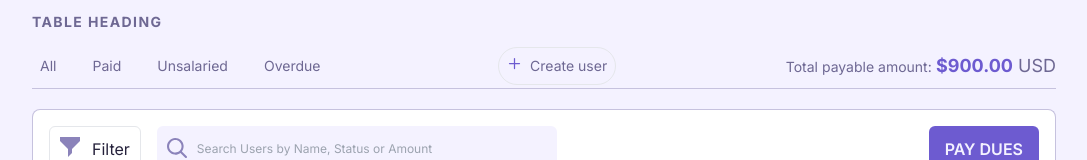
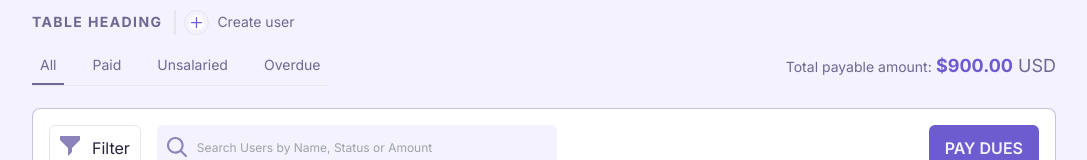
Before and after one commit to ysnitko/dashboard, a Next.js app: page / in a window 1280 px wide. Shown: the top 160 px of the page, without its empty margins (96-1183 px from the left). Built offline with nearby package versions, Linux system fonts and the light colour scheme; no server answers; the database is empty.

Commit message:
add changes

```diff
--- a/src/components/CreateUser/CreateUser.tsx
+++ b/src/components/CreateUser/CreateUser.tsx
@@ -1,5 +1,5 @@
-import { createUser } from '@/app/lib/actions';
-import { Dispatch, SetStateAction } from 'react';
+import { createUser } from "@/app/lib/actions";
+import { Dispatch, SetStateAction } from "react";
 
 export default function CreateUser({
   setCreateUser,
@@ -14,44 +14,49 @@ export default function CreateUser({
   return (
     <form
       action={createUser}
-      className="flex flex-col  p-[30px] justify-between absolute top-2/4 left-2/4 -translate-x-2/4 -translate-y-2/4  bg-bg-table-primary"
+      className="flex flex-col  p-[30px] justify-between absolute top-2/4 left-2/4 -translate-x-2/4 -translate-y-2/4  bg-bg-table-primary border-[1px] rounded-md
+      shadow-xl
+      "
     >
-      <div className="grid grid-cols-2 gap-x-8 gap-y-6">
+      <h2 className="text-text-header font-bold text-xl border-b-2 mb-4">
+        Create user
+      </h2>
+      <div className="grid grid-cols-2 gap-x-8 gap-y-4">
         <label
           htmlFor="name"
-          className="flex flex-col gap-2 text-sm font-semibold"
+          className="flex flex-col text-sm gap-2  text-text-header font-semibold"
         >
           Name
           <input
             type="text"
             id="name"
             name="name"
-            className="p-4 outline-none opacity-50 rounded-md "
+            className="p-3 outline-none opacity-50 rounded-md bg-bg-color"
           />
         </label>
 
         <label
           htmlFor="email"
-          className="flex flex-col gap-2 text-sm font-semibold"
+          className="flex flex-col gap-2 text-sm font-semibold text-text-header"
         >
           Email
           <input
             type="email"
             id="email"
             name="email"
-            className="p-4 outline-none opacity-50 rounded-md"
+            className="p-3 outline-none opacity-50 rounded-md bg-bg-color"
           />
         </label>
 
         <label
           htmlFor="user-status"
-          className="flex flex-col gap-2 text-sm font-semibold"
+          className="flex flex-col gap-2 text-sm font-semibold text-text-header"
         >
-          User Status
+          User status
           <select
             name="user-status"
             id="user-status"
-            className="p-4 outline-none opacity-50 rounded-md"
+            className="p-3 outline-none opacity-50 rounded-md bg-bg-color [&_option]:font-medium"
             defaultValue="Blocked"
           >
             <option value="Active">Active</option>
@@ -60,13 +65,16 @@ export default function CreateUser({
         </label>
         <label
           htmlFor="payment-status"
-          className="flex flex-col gap-2 text-sm font-semibold"
+          className="flex flex-col gap-2 text-sm font-semibold text-text-header"
         >
-          Payment Status
+          Payment status
           <select
             name="payment-status"
             id="payment-status"
-            className="p-4 outline-none opacity-50 rounded-md"
+            className="p-3 outline-none opacity-50 rounded-md bg-bg-color font-semibold
+            [&_option]:font-medium
+
+            "
             defaultValue="Unsalaried"
           >
             <option value="Paid">Paid</option>
@@ -76,24 +84,33 @@ export default function CreateUser({
         </label>
         <label
           htmlFor="status"
-          className="flex flex-col gap-2 text-sm font-semibold"
+          className="flex flex-col gap-2 text-sm font-semibold text-text-header"
         >
           Amount
           <input
             type="text"
             id="amount"
             name="amount"
-            className="p-4 outline-none opacity-50 rounded-md "
+            className="p-3 outline-none opacity-50 rounded-md bg-bg-color "
           />
         </label>
       </div>
-      <button
-        type="submit"
-        className="bg-bg-btn-block text-bg-page font-bold p-5 rounded-md bg-bg-active-btn"
-        // onClick={(e) => handleSubmit(e)}
-      >
-        Submit
-      </button>
+      <div className="flex w-full gap-3 justify-center">
+        <button
+          type="submit"
+          className="bg-bg-color text-bg-page font-bold p-3 rounded-md mt-10 w-1/3 text-text-header"
+          // onClick={(e) => handleSubmit(e)}
+        >
+          Create
+        </button>
+        <button
+          type="button"
+          className="bg-bg-color text-bg-page font-bold p-3 rounded-md mt-10 w-1/3  text-text-header opacity-50 hover:opacity-100"
+          // onClick={(e) => handleSubmit(e)}
+        >
+          Cancel
+        </button>
+      </div>
     </form>
   );
 }
--- a/src/components/FilterForPayment/FilterForPayment.tsx
+++ b/src/components/FilterForPayment/FilterForPayment.tsx
@@ -1,8 +1,5 @@
 import { ColumnFilter } from '@tanstack/react-table';
 import { Dispatch, SetStateAction, useState } from 'react';
-import Link from 'next/link';
-import Image from 'next/image';
-import CreateUser from '../CreateUser/CreateUser';
 
 interface Props {
   columnFilters: ColumnFilter[];
@@ -15,9 +12,13 @@ interface CustomColumnFilter extends ColumnFilter {
 
 export default function FilterForPayment(props: Props) {
   const { columnFilters, setColumnFilters } = props;
-  const [createUser, setCreateUser] = useState<SetStateAction<boolean>>(false);
+  const [activeFilter, setActiveFilter] =
+    useState<SetStateAction<string>>('All');
 
-  const handleFilter = (value: string) => {
+  const handleFilter = (event: any, value: string) => {
+    event.preventDefault();
+    setActiveFilter(value);
+
     let updatedFilters: CustomColumnFilter[] = [
       {
         id: 'paymentStatus',
@@ -35,25 +36,24 @@ export default function FilterForPayment(props: Props) {
   };
 
   return (
-    <div className="flex justify-between items-center border-b-[1px] border-border-clr">
-      <div className="flex gap-5 text-sm">
-        {['All', 'Paid', 'Unsalaried', 'Overdue'].map((item, index) => (
-          <button
-            key={index}
-            className="p-2 text-text-btn-filter"
-            onClick={() => handleFilter(item)}
-          >
-            {item}
-          </button>
-        ))}
+    <div className="flex justify-between items-center  border-border-clr">
+      <div className="flex gap-5 text-sm border-b-[1px]">
+        {['All', 'Paid', 'Unsalaried', 'Overdue'].map((item, index) => {
+          return (
+            <button
+              key={index}
+              className={`p-2 h-full text-text-btn-filter ${
+                activeFilter === item ? 'border-b-2 border-text-header  ' : ''
+              }
+                `}
+              onClick={(event) => handleFilter(event, item)}
+            >
+              {item}
+            </button>
+          );
+        })}
       </div>
-      <button
-        className="flex gap-2 p-2 text-text-btn-filter text-sm border-[1px] rounded-full"
-        onClick={() => setCreateUser(true)}
-      >
-        <Image src={'/assets/plus.svg'} alt="create" width={15} height={15} />
-        <span>Create user</span>
-      </button>
+
       <span className="text-sm py-2 text-text-btn-filter ">
         Total payable amount:
         <span className="text-lg font-bold text-text-total-prise">
@@ -61,7 +61,6 @@ export default function FilterForPayment(props: Props) {
         </span>
         <span className="text-lg text-text-btn-filter">&nbsp;USD</span>
       </span>
-      {createUser && <CreateUser setCreateUser={setCreateUser} />}
     </div>
   );
 }
--- a/src/components/Header/Header.tsx
+++ b/src/components/Header/Header.tsx
@@ -1,7 +1,32 @@
+"use client";
+import Image from "next/image";
+import { SetStateAction, useState } from "react";
+import CreateUser from "../CreateUser/CreateUser";
+
 export default function Header() {
+  const [createUser, setCreateUser] = useState<SetStateAction<boolean>>(false);
   return (
-    <h1 className=" text-sm font-bold  tracking-widest py-3 text-text-header">
-      TABLE HEADING
-    </h1>
+    <header className="flex gap-3 items-center">
+      <h1 className=" text-sm font-bold tracking-widest py-3 text-text-header">
+        TABLE HEADING
+      </h1>
+      <div className="flex gap-2 border-l-2 pl-2 items-center">
+        <button
+          className="flex gap-2 p-1 text-text-btn-filter text-sm border-[1px] rounded-full"
+          onClick={() => setCreateUser(true)}
+        >
+          <Image
+            src={"/assets/plus.svg"}
+            alt="create"
+            width={15}
+            height={15}
+            className="rounded-full bg-white"
+          />
+        </button>
+        <span className="text-text-btn-filter text-sm">Create user</span>
+      </div>
+
+      {createUser && <CreateUser setCreateUser={setCreateUser} />}
+    </header>
   );
 }
--- a/src/components/UserMenu/UserMenu.tsx
+++ b/src/components/UserMenu/UserMenu.tsx
@@ -1,9 +1,9 @@
-import Link from 'next/link';
+import Link from "next/link";
 
-import Image from 'next/image';
-import { Dispatch, SetStateAction, useRef, useState, useEffect } from 'react';
-import { listenForOutsideClicks } from '../listenForOutsideClicks/listenForOutsideClicks';
-import { deleteUser } from '@/app/lib/actions';
+import Image from "next/image";
+import { Dispatch, SetStateAction, useRef, useState, useEffect } from "react";
+import { listenForOutsideClicks } from "../listenForOutsideClicks/listenForOutsideClicks";
+import { deleteUser } from "@/app/lib/actions";
 
 export default function UserMenu({
   setOpen,
@@ -20,7 +20,8 @@ export default function UserMenu({
   return (
     <ul
       ref={menuRef}
-      className="absolute top-0 -left-[25px] p-2 bg-bg-table-primary border-[1px] rounded-md  text-sm tracking-widest w-[150px] flex flex-col gap-2 z-10 [&_li:hover]:bg-bg-color"
+      className="absolute top-0 -left-[25px] p-2 bg-bg-table-primary border-[1px] rounded-md  text-sm tracking-widest w-[150px] flex flex-col gap-2 z-10 [&_li:hover]:bg-bg-color
+      shadow-2xl"
     >
       <button
         className="absolute -right-[10px] -top-[10px] p-1 rounded-full border-[1px] bg-bg-table-primary"
@@ -30,11 +31,11 @@ export default function UserMenu({
       </button>
 
       <li className="p-1 rounded-[4px]">
-        <Link href={'/'}>Edit</Link>
+        <Link href={"/"}>Edit</Link>
       </li>
 
       <li className="p-1 rounded-[4px]">
-        <Link href={'/'}>View Profile</Link>
+        <Link href={"/"}>View Profile</Link>
       </li>
       <li className="p-1 rounded-[4px]">
         <button className="text-left text-clr-paid-status">
```
Also changed, not shown: 1 other file (tests, documents, lock files or other folders).
